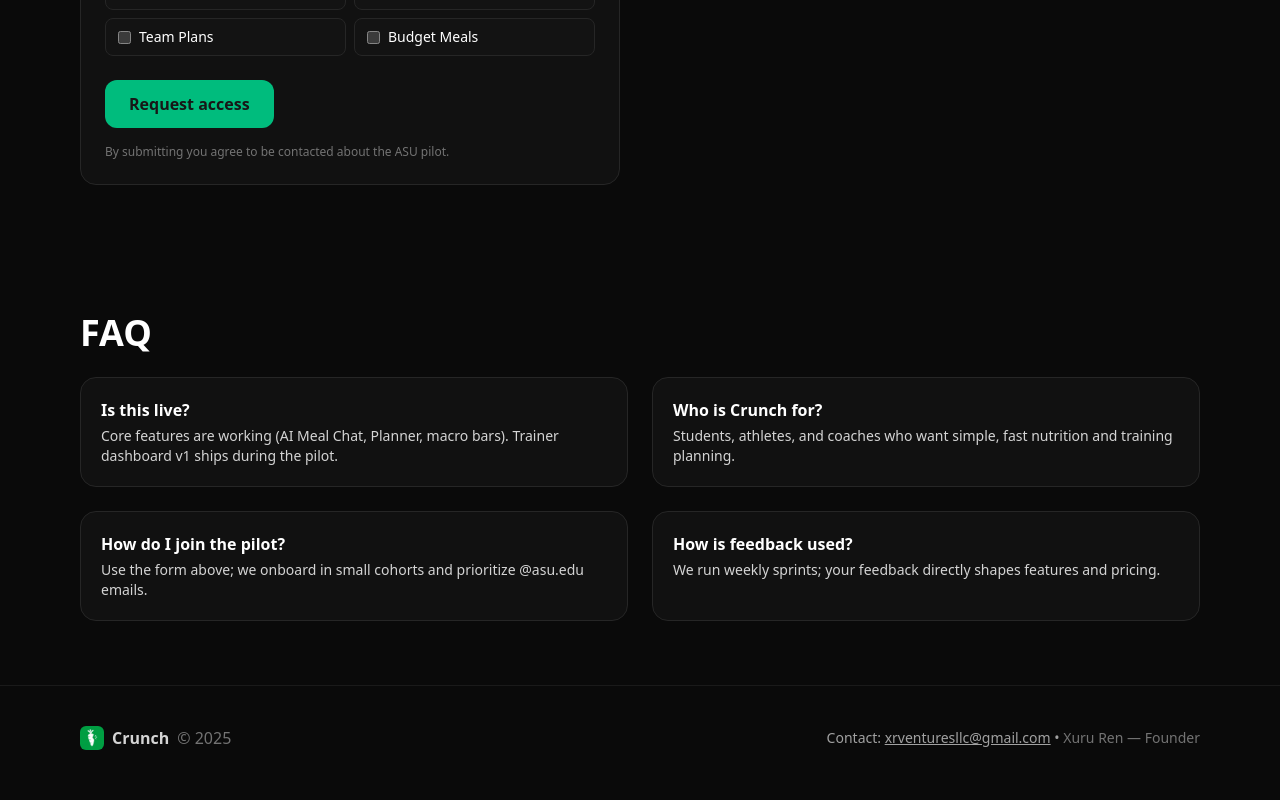
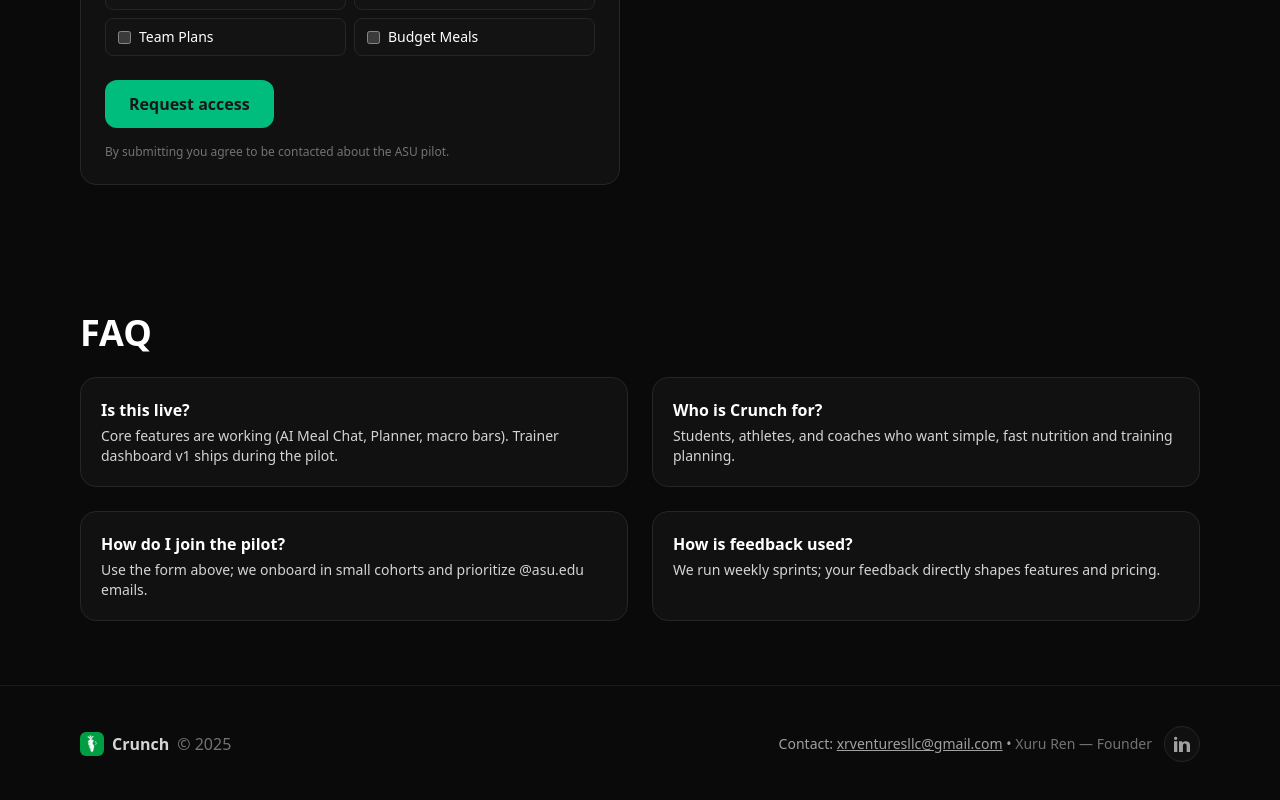
Before and after one commit to xrventuresllc/crunch-asu-landing, a React (Vite) app: page / in a window 1280 px wide. Shown: the part 1530-2330 px from the top of the page. Built offline with nearby package versions, Linux system fonts and the light colour scheme.

Commit message:
added linked in profilelink

```diff
--- a/src/App.tsx
+++ b/src/App.tsx
@@ -3,6 +3,8 @@ import { useEffect, useState } from 'react';
 const FORMSPREE_ENDPOINT = 'https://formspree.io/f/xgvlpgvd' as const;
 // Your logo in /public
 const LOGO_SRC = '/crunch-logo.png';
+// Your LinkedIn profile
+const LINKEDIN_URL = 'https://www.linkedin.com/in/xuru-ren-crunchfounder';
 
 export default function App() {
   const [submitted, setSubmitted] = useState(false);
@@ -299,6 +301,11 @@ export default function App() {
                 <p className="mt-1 text-neutral-300">
                   Thanks! We’ll email you next steps (from <span className="font-medium">xrventuresllc@gmail.com</span>).
                 </p>
+
+                {/* LinkedIn nudge after submit */}
+                <div className="mt-4 text-sm text-neutral-400">Follow product updates on LinkedIn</div>
+                <div className="mt-2 flex items-center justify-center"><LinkedInLink placement="success" /></div>
+
                 <div className="mt-6 flex items-center justify-center gap-3">
                   <a href="#faq" className="rounded-lg border border-neutral-800 px-4 py-2 text-sm hover:bg-neutral-900">
                     Read FAQ
@@ -374,12 +381,16 @@ export default function App() {
             <span className="font-semibold">Crunch</span>
             <span className="text-neutral-500">© {new Date().getFullYear()}</span>
           </div>
-          <div className="text-sm text-neutral-400">
-            Contact:{' '}
-            <a className="underline hover:text-neutral-200" href="mailto:xrventuresllc@gmail.com">
-              xrventuresllc@gmail.com
-            </a>{' '}
-            • <span className="text-neutral-500">Xuru Ren — Founder</span>
+          <div className="flex items-center gap-3 text-sm text-neutral-400">
+            <span>
+              Contact:{' '}
+              <a className="underline hover:text-neutral-200" href="mailto:xrventuresllc@gmail.com">
+                xrventuresllc@gmail.com
+              </a>{' '}
+              • <span className="text-neutral-500">Xuru Ren — Founder</span>
+            </span>
+            {/* LinkedIn in footer */}
+            <LinkedInLink placement="footer" />
           </div>
         </div>
       </footer>
@@ -418,3 +429,21 @@ function Card({ title, note }: { title: string; note: string }) {
     </div>
   );
 }
+
+function LinkedInLink({ placement = 'footer' }: { placement?: 'footer' | 'success' }) {
+  const url = `${LINKEDIN_URL}?utm_source=site&utm_medium=${placement}&utm_campaign=social_follow`;
+  return (
+    <a
+      href={url}
+      target="_blank"
+      rel="noopener noreferrer"
+      aria-label="LinkedIn"
+      className="inline-flex h-9 w-9 items-center justify-center rounded-full border border-neutral-800 bg-neutral-900/50 hover:bg-neutral-900"
+    >
+      {/* LinkedIn icon */}
+      <svg viewBox="0 0 24 24" className="h-4 w-4" fill="currentColor" aria-hidden="true">
+        <path d="M4.98 3.5C4.98 4.88 3.86 6 2.5 6S0 4.88 0 3.5 1.12 1 2.5 1 4.98 2.12 4.98 3.5zM0 8h5v16H0V8zm7.5 0h4.8v2.2h.07c.67-1.2 2.32-2.47 4.78-2.47C21.9 7.73 24 9.7 24 13.4V24h-5v-9c0-2.15-.77-3.6-2.7-3.6-1.47 0-2.35.99-2.73 1.95-.14.34-.18.8-.18 1.27V24H7.5V8z"/>
+      </svg>
+    </a>
+  );
+}
```
